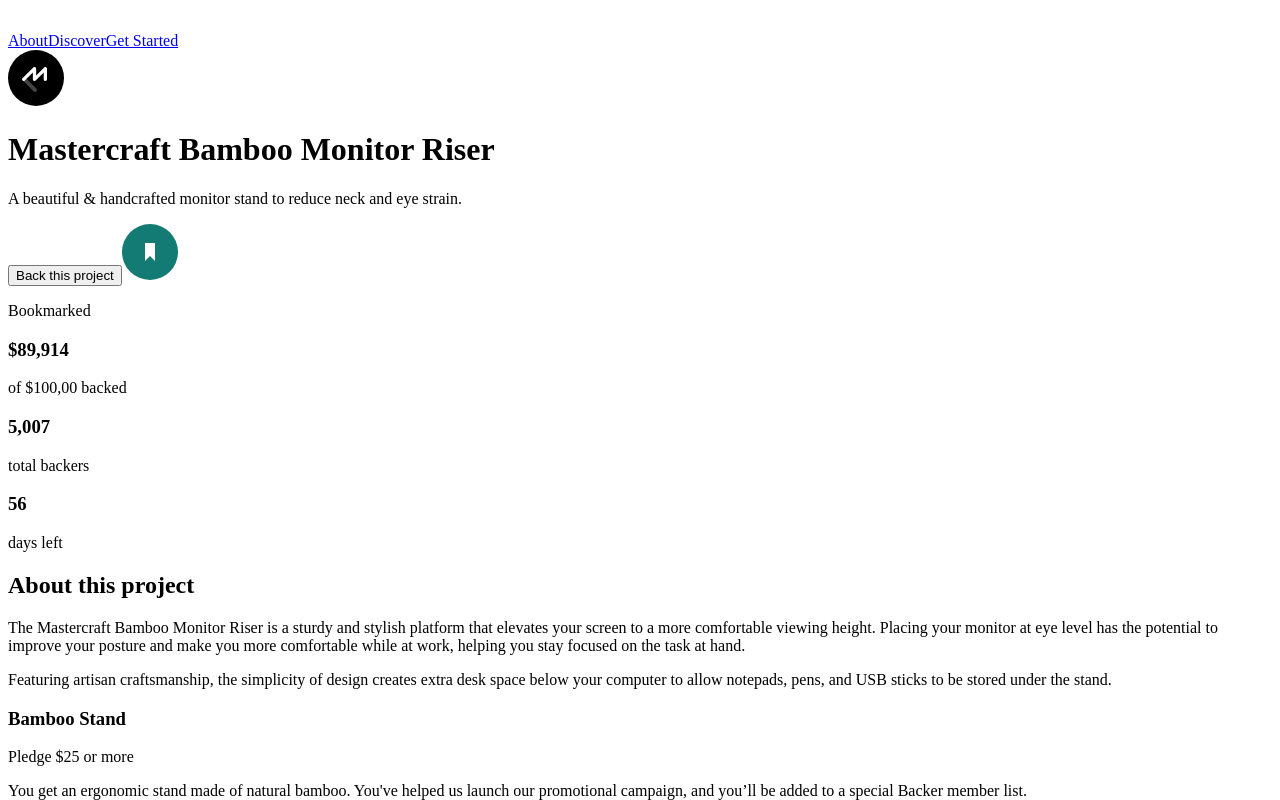
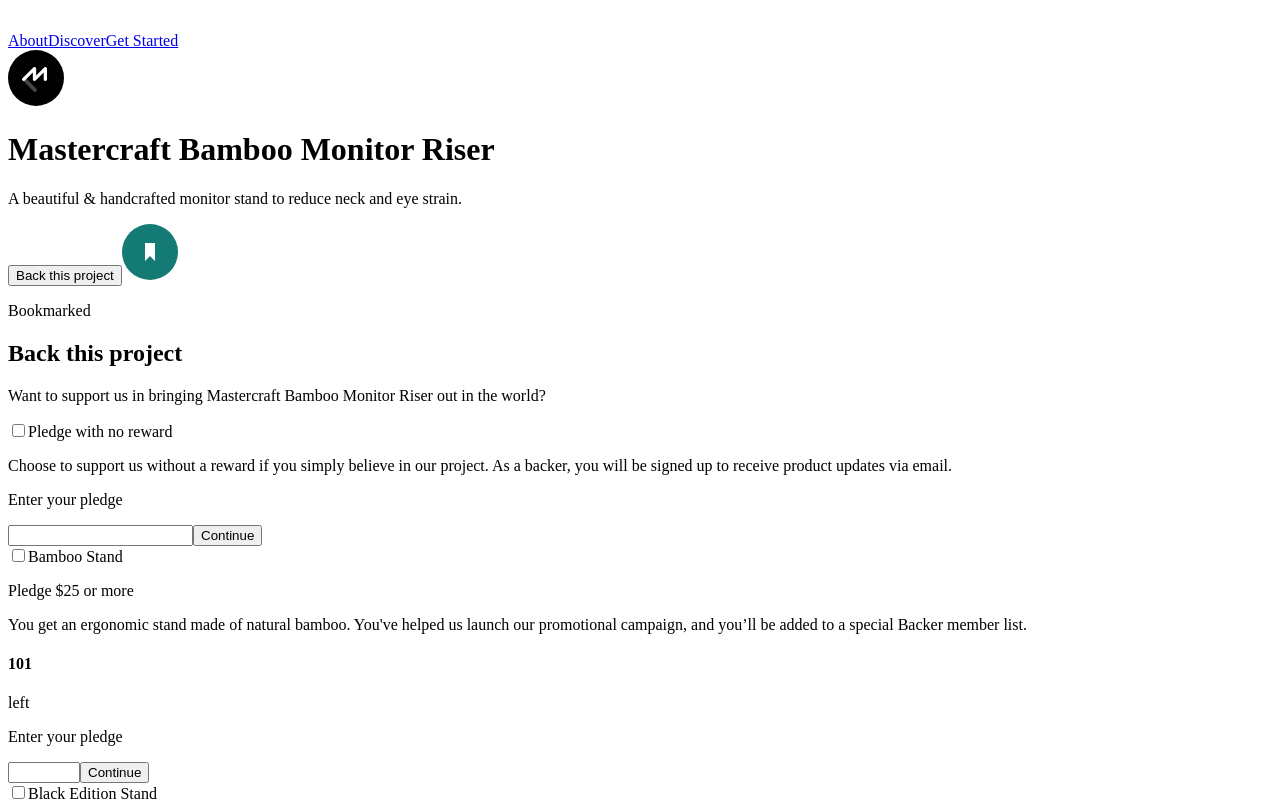
Before and after one commit to emquiroga/crowdfunding-product-page-main, a React app: page / in a window 1280 px wide. Both pictures are taken after a click on the button "Back this project". Shown: the top 800 px of the page. Built offline with nearby package versions, Linux system fonts and the light colour scheme; the HTML template or start-up script is replaced by a standard one.

Commit message:
modal added onClick to project button, need to work on that function

```diff
--- a/src/App.js
+++ b/src/App.js
@@ -3,7 +3,6 @@
 import Hero from "./components/Hero";
 import Stadistics from "./components/Stadistics";
 import About from "./components/About";
-import Project from "./components/Project-Modal";
 
 export default function App () {
     return (
@@ -12,7 +11,6 @@
             <Hero />
             <Stadistics />
             <About />
-            <Project />
         </React.Fragment>
     )
 }
--- a/src/components/Hero.js
+++ b/src/components/Hero.js
@@ -1,14 +1,22 @@
 import React, {useState} from "react"
+import Project from "./Project-Modal";
+
 
 export default function Hero () {
     const [notBookmarked, setBookmarked] = useState(false)
+    const [closedModal, openModal] = useState(false)
     return (
         <div className="hero">
             <svg width="56" height="56" xmlns="http://www.w3.org/2000/svg" className="mastercraft-logo"><g fill="none" fillRule="evenodd"><circle fill="#000" cx="28" cy="28" r="28"/><g fillRule="nonzero"><path d="M15.565 28.565a1.93 1.93 0 012.606-.113l.122.113 10.142 10.142a1.93 1.93 0 01-2.606 2.84l-.122-.112-10.142-10.142a1.93 1.93 0 010-2.728z" fill="#444"/><path d="M36.19 17.48c1.006-.996 2.706-.34 2.805 1.026l.005.126v10.736c0 .9-.737 1.629-1.646 1.629a1.64 1.64 0 01-1.642-1.507l-.005-.122v-6.805l-8.043 7.957c-1.006.996-2.707.34-2.806-1.026l-.004-.126v-6.805L16.81 30.52a1.66 1.66 0 01-2.224.095l-.105-.095a1.616 1.616 0 01-.096-2.2l.096-.103L25.336 17.48c1.006-.996 2.707-.34 2.806 1.026l.004.126v6.804l8.043-7.956z" fill="#FFF"/></g></g></svg>
             <h1>Mastercraft Bamboo Monitor Riser</h1>
             <p>A beautiful & handcrafted monitor stand to reduce neck and eye strain.</p>
             <div className="button-wrapper">
-            <button type="button" className="project-button">Back this project</button>
+            <button
+            type="button"
+            className="project-button"
+            onClick={()=> openModal(!closedModal)}
+            >Back this project
+            </button>
             <a
             onClick={()=> setBookmarked(!notBookmarked)}
             className={notBookmarked? 'bookmark-link' : 'bookmarked-link'}
@@ -27,6 +35,11 @@
             }
             </a>
             </div>
+            {closedModal === false
+            ?
+            <React.Fragment></React.Fragment>
+            :
+            <Project />}
         </div>
     )
 }
--- a/src/components/Project-Modal.js
+++ b/src/components/Project-Modal.js
@@ -4,6 +4,7 @@
 
 export default function Project() {
 return (
+    <div className="modal-container">
     <form className="project-modal" noValidate>
         <h2>Back this project</h2>
         <p className="project-description">Want to support us in bringing Mastercraft Bamboo Monitor Riser out in the world?</p>
@@ -41,7 +42,7 @@
         numberLeft="0"
         description="You get two Special Edition Mahogany stands, a Backer T-Shirt, and a personal thank you. You’ll be added to our Backer member list. Shipping is included."
         />
-
     </form>
+    </div>
 )
 }
--- a/src/services/Input-Checked.js
+++ /dev/null
@@ -1 +0,0 @@
-const inputs = document.getElementsByClassName("input-selected")
--- a/src/styles/_project-modal.scss
+++ b/src/styles/_project-modal.scss
@@ -1,13 +1,20 @@
+.modal-container {
+  margin: auto;
+  width: 85%;
+  position: absolute;
+  top: 20%;
+  left: 7.5%;
+  @include breakpoint-up(large) {
+    max-width: 45rem;
+  }
   .project-modal {
-  width: 85%;
-  margin: auto;
+    width: 100%;
     background-color: white;
     border-radius: 1rem;
     padding: 1rem 0;
     position: relative;
-  @include breakpoint-up(large) {
-    max-width: 45rem;
-  }
+    z-index: 2;
+
     h2 {
       margin: auto 1.5rem;
       &::after {
@@ -208,3 +215,4 @@
       }
     }
   }
+}
```
Also changed, not shown: 3 other files (tests, documents, lock files or other folders). Lines whose indentation alone changed are shown as unchanged.
